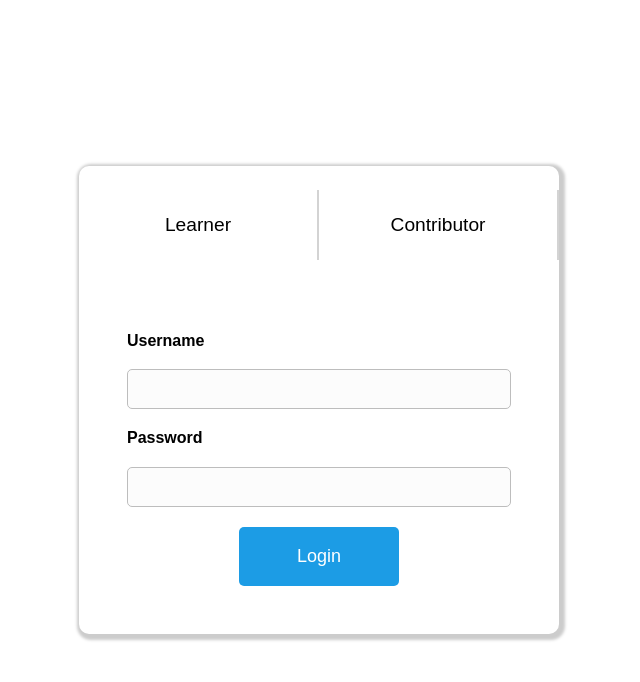
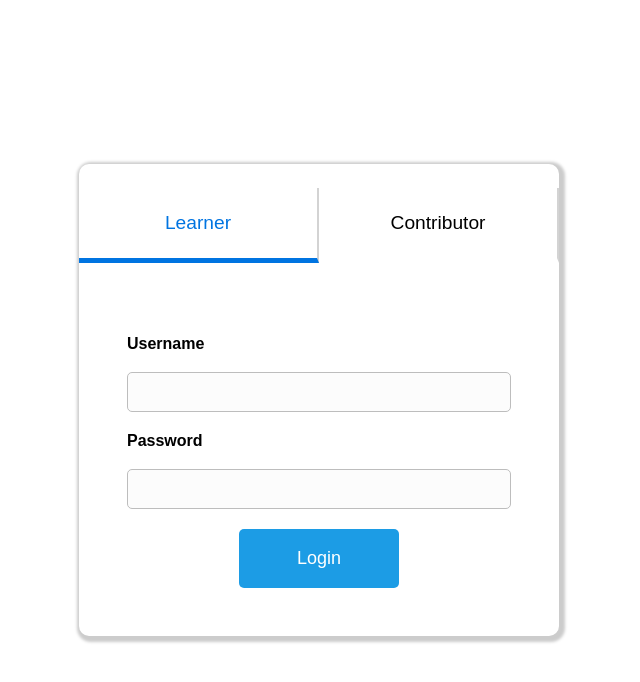
Before and after one commit to JavaLich/comenius, a plain HTML site: page static/login.html in a window 1280 px wide. Both pictures are taken after a click on the element "Learner". Shown: the whole page, without its empty margins (321-961 px from the left). Drawn offline with Linux system fonts and the light colour scheme.

Commit message:
login page user type selection

```diff
--- a/static/css/login.css
+++ b/static/css/login.css
@@ -28,12 +28,18 @@
     text-align: center;
     font-size: larger;
     border-right: 2px solid lightgray;
+    border-bottom: 5px solid white;
     cursor: pointer;
 }
 
 .login-selection-box:hover {
     color: #1c9ce5;
     border-bottom: 5px solid #1c9ce5;
+}
+
+.login-selection-box.selected {
+    color: #0074E1;
+    border-bottom: 5px solid #0074E1;
 }
 
 #login-inputs {
--- a/static/js/login.js
+++ b/static/js/login.js
@@ -0,0 +1,9 @@
+function setLoginType(type) {
+    if (type === "Learner") {
+        document.getElementById("learner-selector").classList.add("selected")
+        document.getElementById("contributor-selector").classList.remove("selected")
+    } else if (type === "Contributor") {
+        document.getElementById("contributor-selector").classList.add("selected")
+        document.getElementById("learner-selector").classList.remove("selected")
+    }
+}
--- a/static/login.html
+++ b/static/login.html
@@ -4,13 +4,14 @@
         <link rel="stylesheet" href="css/styles.css" />
         <link rel="stylesheet" href="css/index.css" />
         <link rel="stylesheet" href="css/login.css" />
+        <script src="js/login.js"></script>
     </head>
     <body>
         <div class="container">
             <div id="login-tile">
                 <div id="login-selector">
-                    <div class="login-selection-box">Learner</div>
-                    <div class="login-selection-box">Contributor</div>
+                    <div class="login-selection-box" id="learner-selector" onclick="setLoginType('Learner')">Learner</div>
+                    <div class="login-selection-box" id="contributor-selector" onclick="setLoginType('Contributor')">Contributor</div>
                 </div>
                 <div id="login-inputs">
                     <label class="input-entry"><b>Username</b></label>
```
